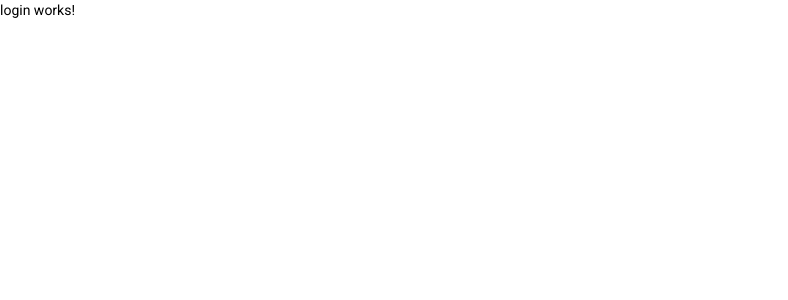
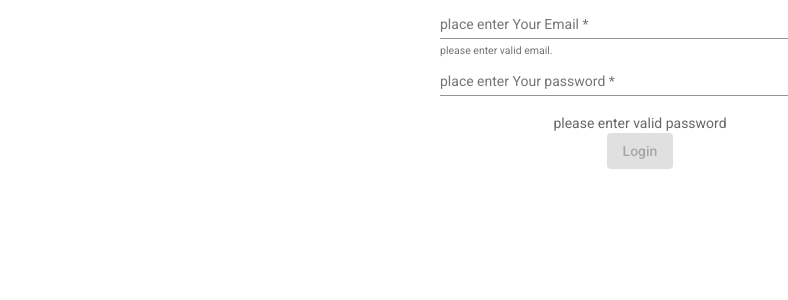
Before and after one commit to Mahmoudatia/sixpacks, an Angular app: page /login in a window 1280 px wide. Shown: the top 300 px of the page, without its empty margins (0-788 px from the left). Built offline with nearby package versions, Linux system fonts and the light colour scheme.

Commit message:
Add login reactive form

```diff
--- a/src/app/app.module.ts
+++ b/src/app/app.module.ts
@@ -1,8 +1,7 @@
 import { NgModule } from '@angular/core';
 import { BrowserModule } from '@angular/platform-browser';
 import { FlexLayoutModule } from '@angular/flex-layout'
-import { FormsModule } from '@angular/forms'
-
+import { FormsModule, ReactiveFormsModule } from '@angular/forms'
 import { AppRoutingModule } from './app-routing.module';
 import { AppComponent } from './app.component';
 import { BrowserAnimationsModule } from '@angular/platform-browser/animations';
@@ -32,7 +31,8 @@ import { WelcomeComponent } from './welcome/welcome.component'
     BrowserAnimationsModule,
     MeterialModule,
     FlexLayoutModule,
-    FormsModule
+    FormsModule,
+    ReactiveFormsModule
   ],
   providers: [],
   bootstrap: [AppComponent]
--- a/src/app/auth/login/login.component.html
+++ b/src/app/auth/login/login.component.html
@@ -1 +1,40 @@
-<p>login works!</p>
+<section class="login-form">
+  <form
+    fxLayout="column"
+    fxLayoutAlign="center center"
+    [formGroup]="loginForm"
+    (ngSubmit)="submitLogin()"
+  >
+    <mat-form-field>
+      <input
+        formControlName="email"
+        type="email"
+        matInput
+        name="email"
+        placeholder="place enter Your Email"
+      />
+      <mat-hint>please enter valid email.</mat-hint>
+      <mat-error *ngIf="">missing email.</mat-error>
+    </mat-form-field>
+    <mat-form-field>
+      <input
+        type="password"
+        matInput
+        name="password"
+        formControlName="password"
+        ngModel
+        placeholder="place enter Your password"
+      />
+    </mat-form-field>
+    <mat-hint>please enter valid password</mat-hint>
+    <mat-error *ngIf="">missing password.</mat-error>
+    <button
+      type="submit"
+      mat-raised-button
+      color="primary"
+      [disabled]="!loginForm.valid"
+    >
+      Login
+    </button>
+  </form>
+</section>
--- a/src/app/auth/login/login.component.scss
+++ b/src/app/auth/login/login.component.scss
@@ -0,0 +1,5 @@
+.login-form {
+  mat-form-field {
+    width: 400px;
+  }
+}
--- a/src/app/auth/login/login.component.ts
+++ b/src/app/auth/login/login.component.ts
@@ -1,4 +1,6 @@
 import { Component, OnInit } from '@angular/core';
+import { FormGroup, FormControl, Validators } from '@angular/forms'
+import { FormBuilder } from '@angular/forms';
 
 @Component({
   selector: 'app-login',
@@ -7,9 +9,18 @@ import { Component, OnInit } from '@angular/core';
 })
 export class LoginComponent implements OnInit {
 
-  constructor() { }
+  constructor(private fb: FormBuilder) { }
 
   ngOnInit(): void {
   }
 
+  loginForm = this.fb.group({
+    email: ['', Validators.required],
+    password: ['', Validators.required,]
+  })
+
+  submitLogin() {
+    console.log(this.loginForm.value)
+  }
+
 }
--- a/src/app/auth/signup/signup.component.html
+++ b/src/app/auth/signup/signup.component.html
@@ -56,6 +56,6 @@
       Agree to terms and conditions.
     </mat-checkbox>
 
-    <button type="submit" mat-raised-button color="primary">Submit!</button>
+    <button type="submit" mat-raised-button color="primary" [disabled]="f.invalid">Submit!</button>
   </form>
 </section>
--- a/src/app/auth/signup/signup.component.ts
+++ b/src/app/auth/signup/signup.component.ts
@@ -17,6 +17,6 @@ export class SignupComponent implements OnInit {
   }
 
   submit(form: NgForm) {
-    console.log(form.value);
+    console.log(form.form);
   }
 }
--- a/src/app/material.module.ts
+++ b/src/app/material.module.ts
@@ -5,6 +5,7 @@ import { MatFormFieldModule } from '@angular/material/form-field';
 import { MatDatepickerModule } from '@angular/material/datepicker';
 import { MatNativeDateModule } from '@angular/material/core';
 import { MatCheckboxModule } from '@angular/material/checkbox';
+
 @NgModule({
   imports: [
     MatCheckboxModule,
```
